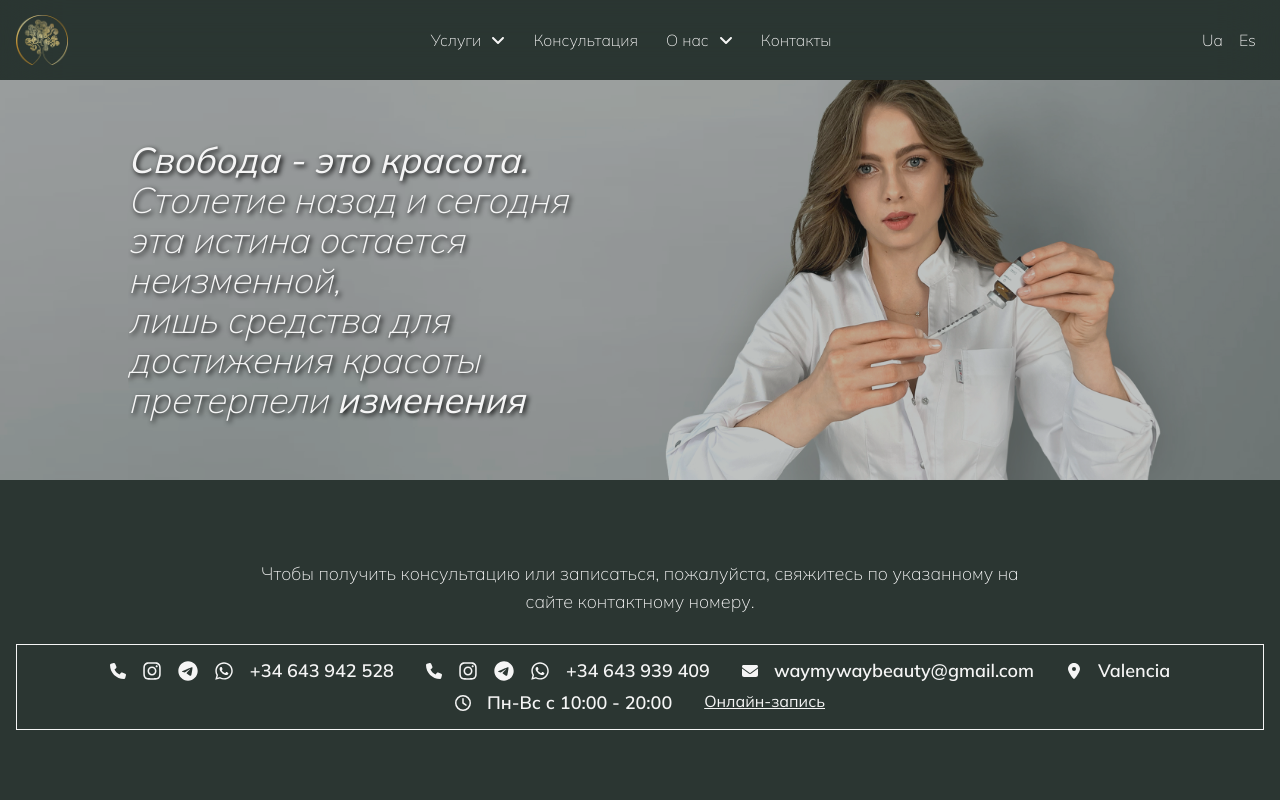
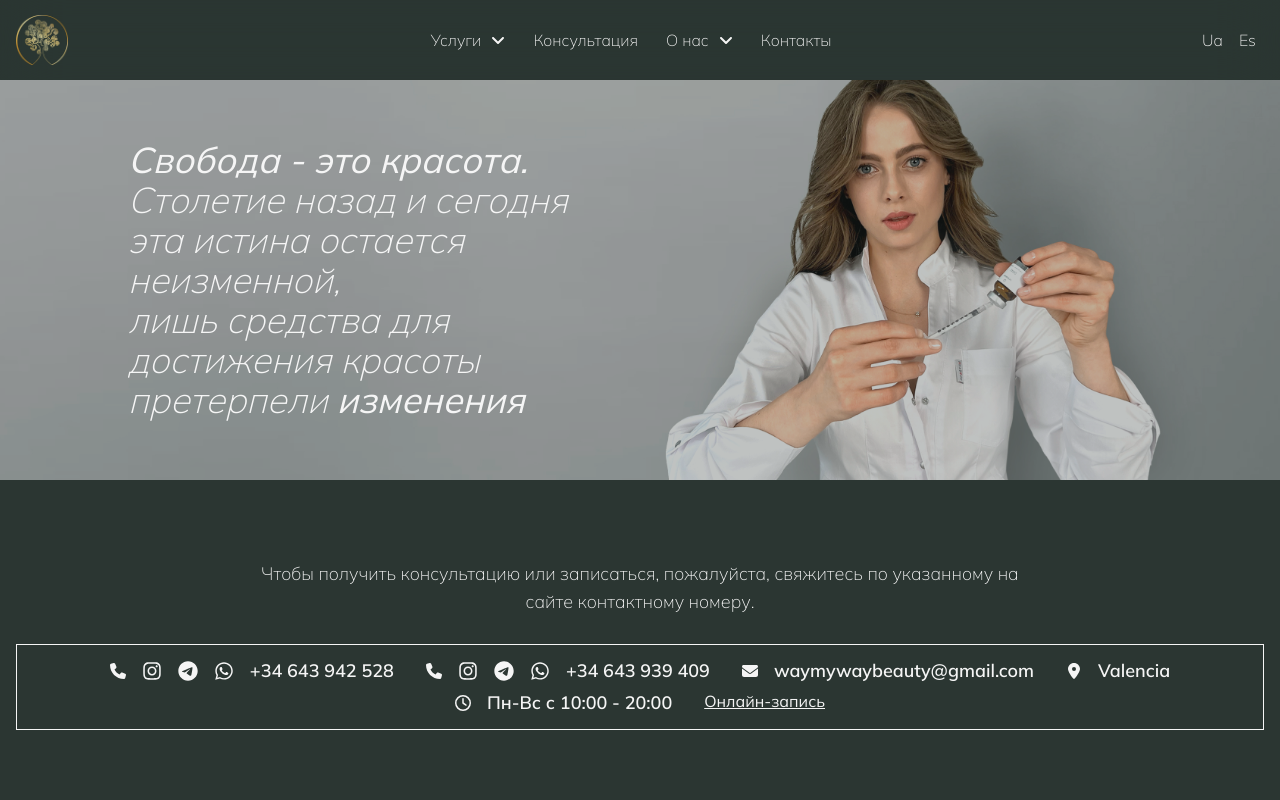
Before and after one commit to KirillUnited/beautymyway-app, a Next.js app: page / in a window 1280 px wide. Shown: the top 800 px of the page. Built offline with nearby package versions, Linux system fonts and the light colour scheme.

Commit message:
Update hero section

```diff
--- a/src/app/containers/HeroSection/HeroSection.module.scss
+++ b/src/app/containers/HeroSection/HeroSection.module.scss
@@ -27,7 +27,7 @@
 }
 .text {
     @apply font-mulish text-lg lg:text-4xl font-extralight italic py-2;
-    text-shadow: 2px 2px 5px #000000;
+    // text-shadow: 2px 2px 5px #000000;
 }
 .bg-image {
     @apply -order-1 lg:order-1 w-full h-full object-cover lg:w-auto absolute inset-0 lg:relative lg:ml-auto;
```
